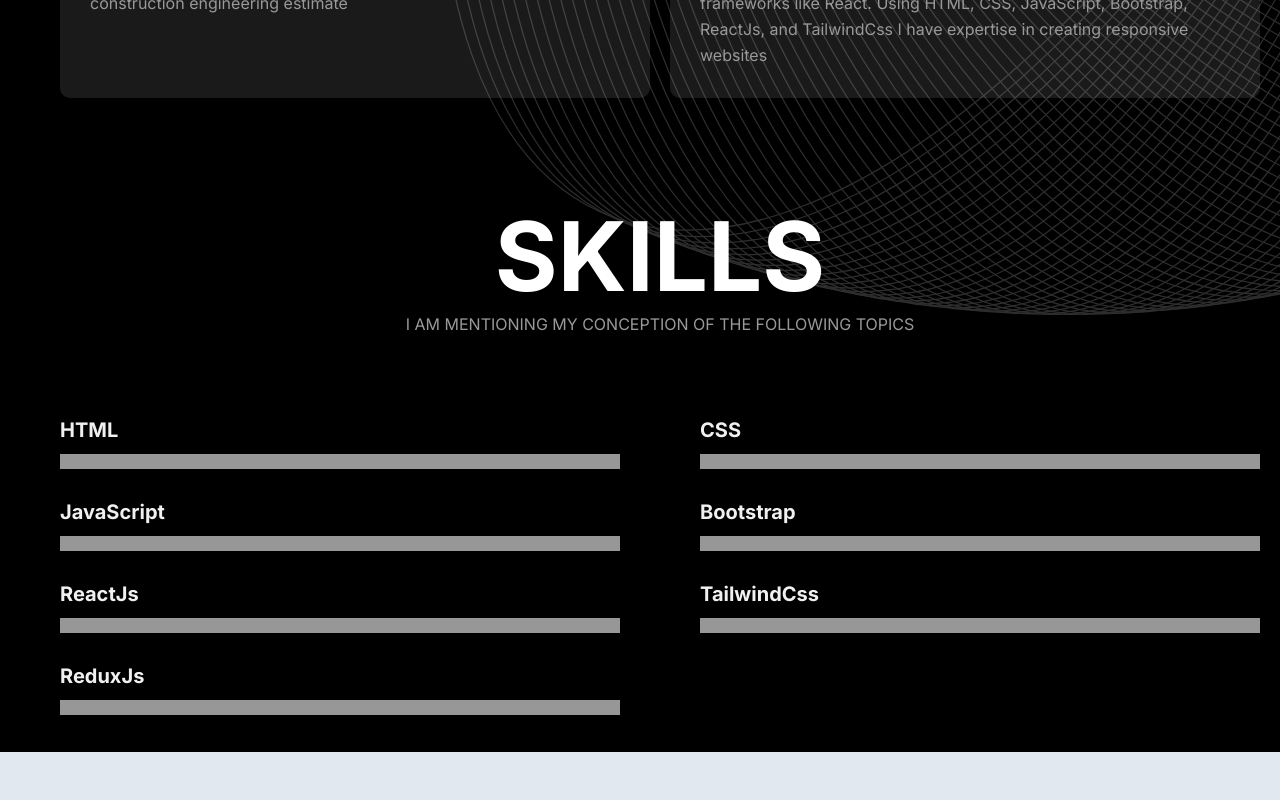
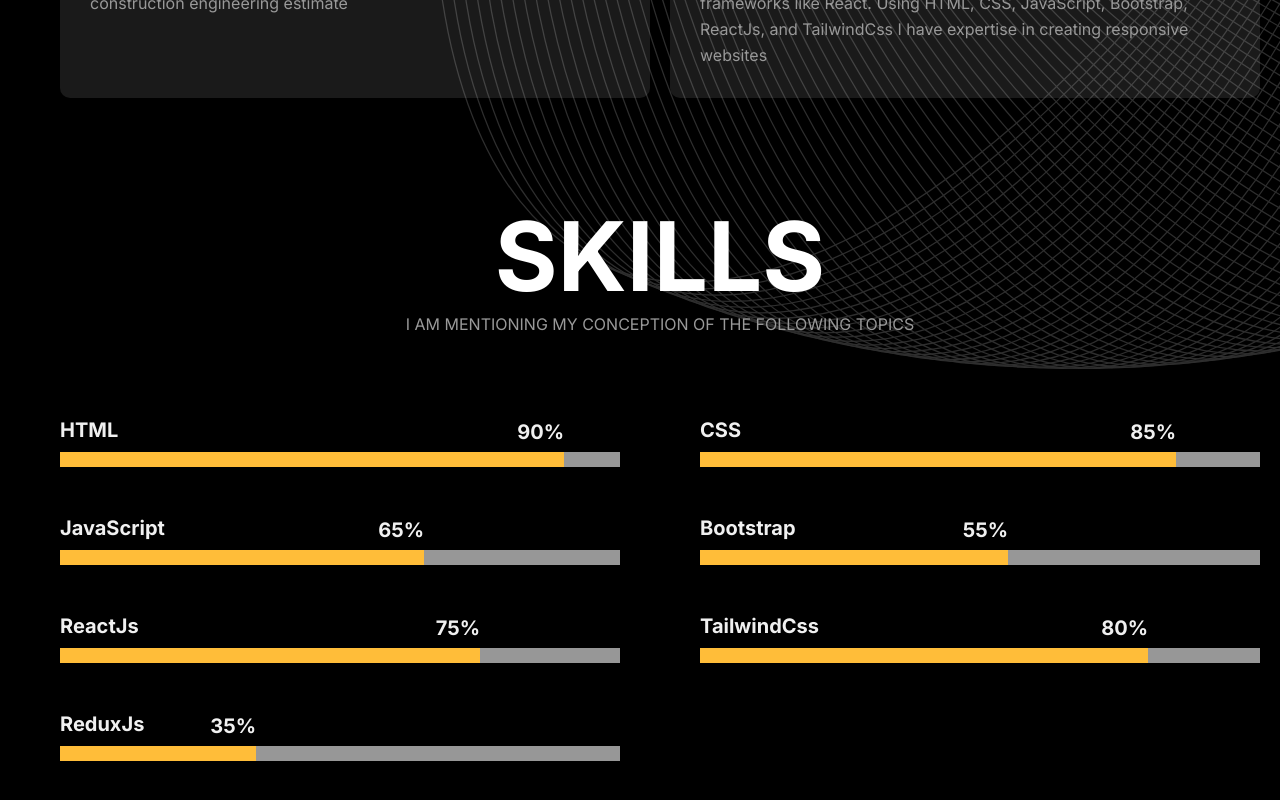
Before and after one commit to mnosumon/Portfolio, a React (Vite) app: page / in a window 1280 px wide. Shown: the part 2048-2848 px from the top of the page. Before the commit the page ends 2800 px from the top, so only its background shows below. Built offline with nearby package versions, Linux system fonts and the light colour scheme.

Commit message:
skill part

```diff
--- a/src/index.css
+++ b/src/index.css
@@ -20,10 +20,10 @@ ul, ol{
   list-style-type: none;
 }
 .container{
-
   background-position: center;
   background-repeat: no-repeat;
   background-size: cover;
+
   width: 1320px;
   margin: 0 auto;
   color: #FFF;
--- a/src/section/skills/Skill.jsx
+++ b/src/section/skills/Skill.jsx
@@ -11,17 +11,66 @@ const Skill = () => {
             </div>
 
             <div className="skill_description">
-                <ul className='skill_list'>
-                    <li className="skill_item">HTML</li>
-                    <li className="skill_item">JavaScript</li>
-                    <li className="skill_item">ReactJs</li>
-                    <li className="skill_item">ReduxJs</li>
-                </ul>
-                <ul className='skill_list'>
-                    <li className="skill_item">CSS</li>
-                    <li className="skill_item">Bootstrap</li>
-                    <li className="skill_item">TailwindCss</li>
-                </ul>
+                <div className="progress_wrapper">
+                    <div className="progress_item">
+                        <h3>HTML</h3>
+                        <div className="progress">
+                            <div className="progress_bar progress_html">
+
+                            </div>
+                        </div>
+                    </div>
+                    <div className="progress_item">
+                        <h3>JavaScript</h3>
+                        <div className="progress">
+                            <div className="progress_bar progress_javaScript">
+
+                            </div>
+                        </div>
+                    </div>
+                    <div className="progress_item">
+                        <h3>ReactJs</h3>
+                        <div className="progress">
+                            <div className="progress_bar progress_react">
+
+                            </div>
+                        </div>
+                    </div>
+                    <div className="progress_item">
+                        <h3>ReduxJs</h3>
+                        <div className="progress">
+                            <div className="progress_bar progress_redux">
+
+                            </div>
+                        </div>
+                    </div>
+                </div>
+                <div className="progress_wrapper">
+                    <div className="progress_item">
+                        <h3>CSS</h3>
+                        <div className="progress">
+                            <div className="progress_bar progress_css">
+
+                            </div>
+                        </div>
+                    </div>
+                    <div className="progress_item">
+                        <h3>Bootstrap</h3>
+                        <div className="progress">
+                            <div className="progress_bar progress_bootstrap">
+
+                            </div>
+                        </div>
+                    </div>
+                    <div className="progress_item">
+                        <h3>TailwindCss</h3>
+                        <div className="progress">
+                            <div className="progress_bar progress_tailwind">
+
+                            </div>
+                        </div>
+                    </div>
+                </div>
             </div>
         </div>
     </section>
--- a/src/section/skills/skill.css
+++ b/src/section/skills/skill.css
@@ -11,84 +11,82 @@
     gap: 80px;
     justify-content: space-between;
 }
-.skill_list{
-    width: 100%;
-
+.progress_wrapper{
+    width: 50%;
 }
-.skill_item{
+.progress_item{
+    margin-bottom: 45px;
+}
+.progress_item h3{
     font-family: 'Inter', sans-serif;
     color: #F0F0F0;
     font-size: 20px;
     font-weight: 600;
     line-height: 32px;
-    position: relative;
-    margin-bottom: 50px;
+    margin-bottom: 6px;
 }
-.skill_item::before{
-    content: '';
-    position: absolute;
-    top: 40px;
-    left: 0;
+.progress{
+    height: 15px;
     width: 100%;
-    height: 15px;
     background-color: #979797;
-}
-.skill_item::after{
-    content: '';
-    position: absolute;
-    top: 40px;
-    left: 0;
-    width: 0;
-    height: 15px;
-    background-color: #b42929;
-}
-
-/* .progres-bar{
-    width: 700px;
-    margin: 20px auto 0;
-    padding: 10px;
-}
-.progres-bar li{
-    margin: 100px 0;
-    font-size: 22px;
-    font-weight: bold;
-    text-transform: uppercase;
     position: relative;
 }
-.progres-bar li::before{
+.progress_bar{
+    height: 15px;
+    background-color: #ffbd39;
     position: absolute;
-    content: '';
-    top: calc(100% + 10px);
+    top: 0;
     left: 0;
-
-    width: 100%;
-    height: 25px;
-    background-color: chartreuse;
 }
-.progres-bar li::after{
+.progress_bar::after{
+    top: -36px;
+    right: 0;
     position: absolute;
-    content: '';
-    top: calc(100% + 10px);
-    left: 0;
-
-    width: 0%;
-    height: 25px;
-    background-color: rgb(132, 143, 122);
-
-
-    animation-duration: 2s;
-    animation-iteration-count: infinite;
-    animation-timing-function: ease-in-out;
-    animation-delay: 4s;
-    animation-fill-mode: forwards;
-    animation-direction: forward;
+    font-family: 'Inter', sans-serif;
+    color: #F0F0F0;
+    font-size: 20px;
+    font-weight: 600;
+    line-height: 32px;
 }
-.progres-bar li.at::after{
-    animation-name: at;
+.progress_html{
+    width: 90%;
 }
-@keyframes at {
-    to{
-        width: 95%;
-        background-color: blueviolet;
-    }
-} */
+.progress_html::after{
+    content: '90%';
+}
+.progress_javaScript{
+    width: 65%;
+}
+.progress_javaScript::after{
+    content: '65%';
+}
+.progress_react{
+    width: 75%;
+}
+.progress_react::after{
+    content: '75%';
+}
+.progress_redux{
+    width: 35%;
+}
+.progress_redux::after{
+    content: '35%';
+}
+.progress_css{
+    width: 85%;
+}
+.progress_css::after{
+    content: '85%';
+}
+.progress_bootstrap{
+    width: 55%;
+}
+.progress_bootstrap::after{
+    content: '55%';
+}
+.progress_tailwind{
+    width: 80%;
+}
+.progress_tailwind::after{
+    content: '80%';
+}
```
